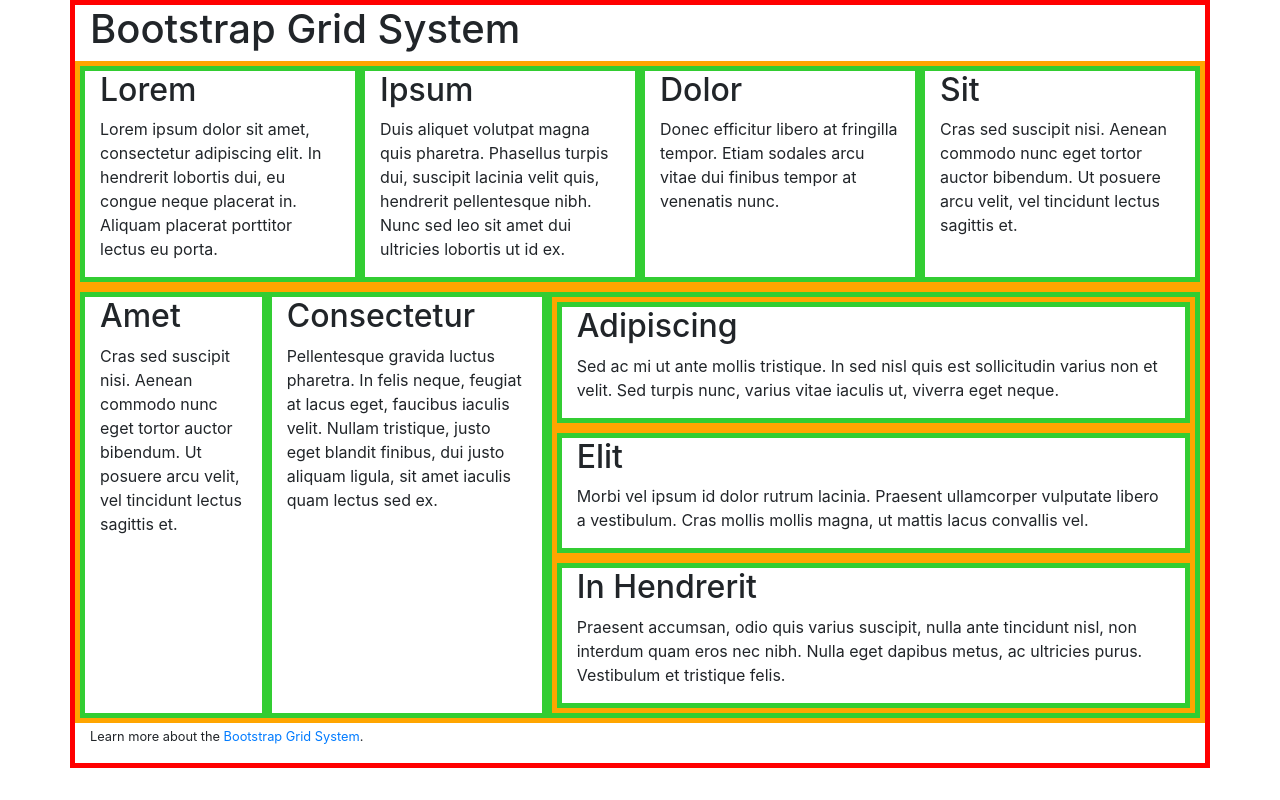
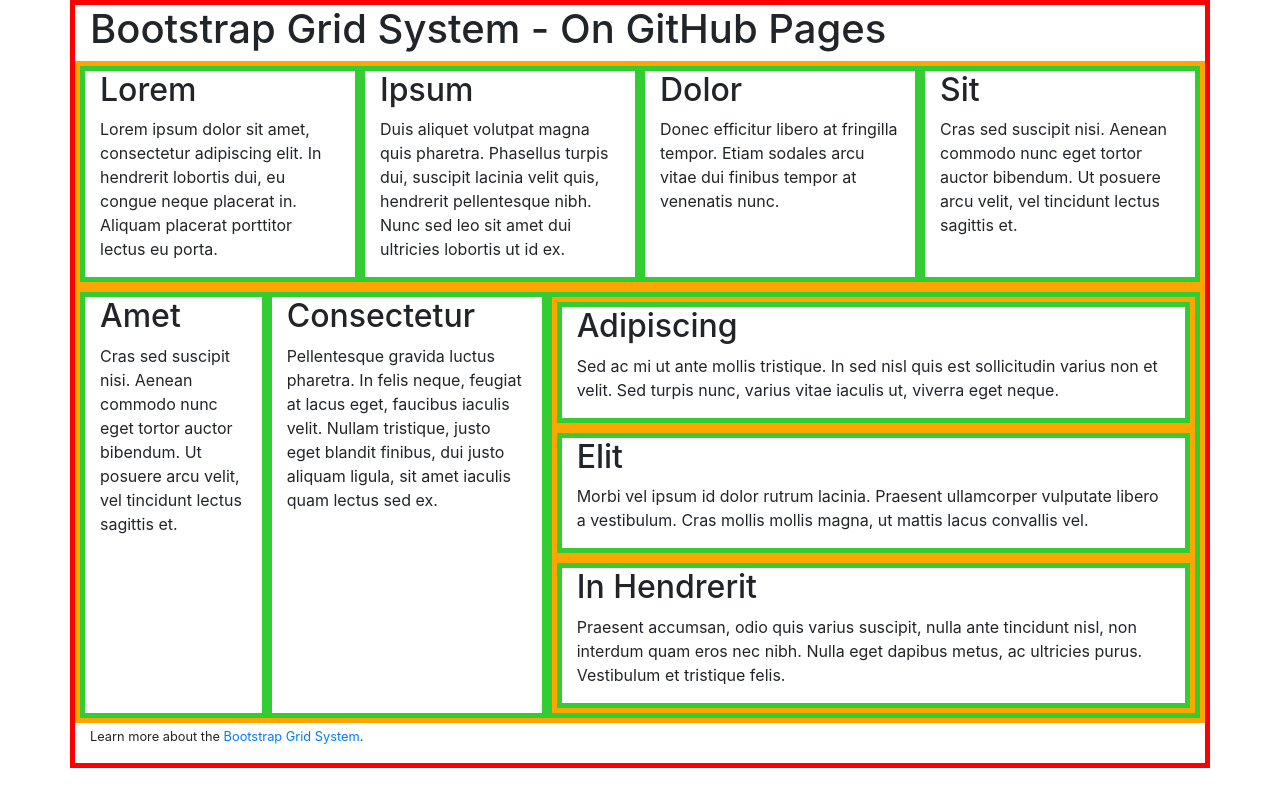
Before and after one commit to smccrindle/week-2-test, a plain HTML site: page index.html in a window 1280 px wide. Drawn offline with nearby package versions, Linux system fonts and the light colour scheme.

Commit message:
Updated H1

```diff
--- a/index.html
+++ b/index.html
@@ -29,7 +29,7 @@
 			<!-- STEP 6: Build out your basic page-level containers, HEADER, MAIN, FOOTER -->
 			<header>
 			<!-- STEP 7: It is recommended that your H1 be placed in the HEADER, for proper document outline -->
-				<h1>Bootstrap Grid System</h1>
+				<h1>Bootstrap Grid System - On GitHub Pages</h1>
 			</header>
 
 			<!-- STEP 10: Build a row element using a <div class="row"> around the first 4 paragraphs and headings in the <main> -->
```
